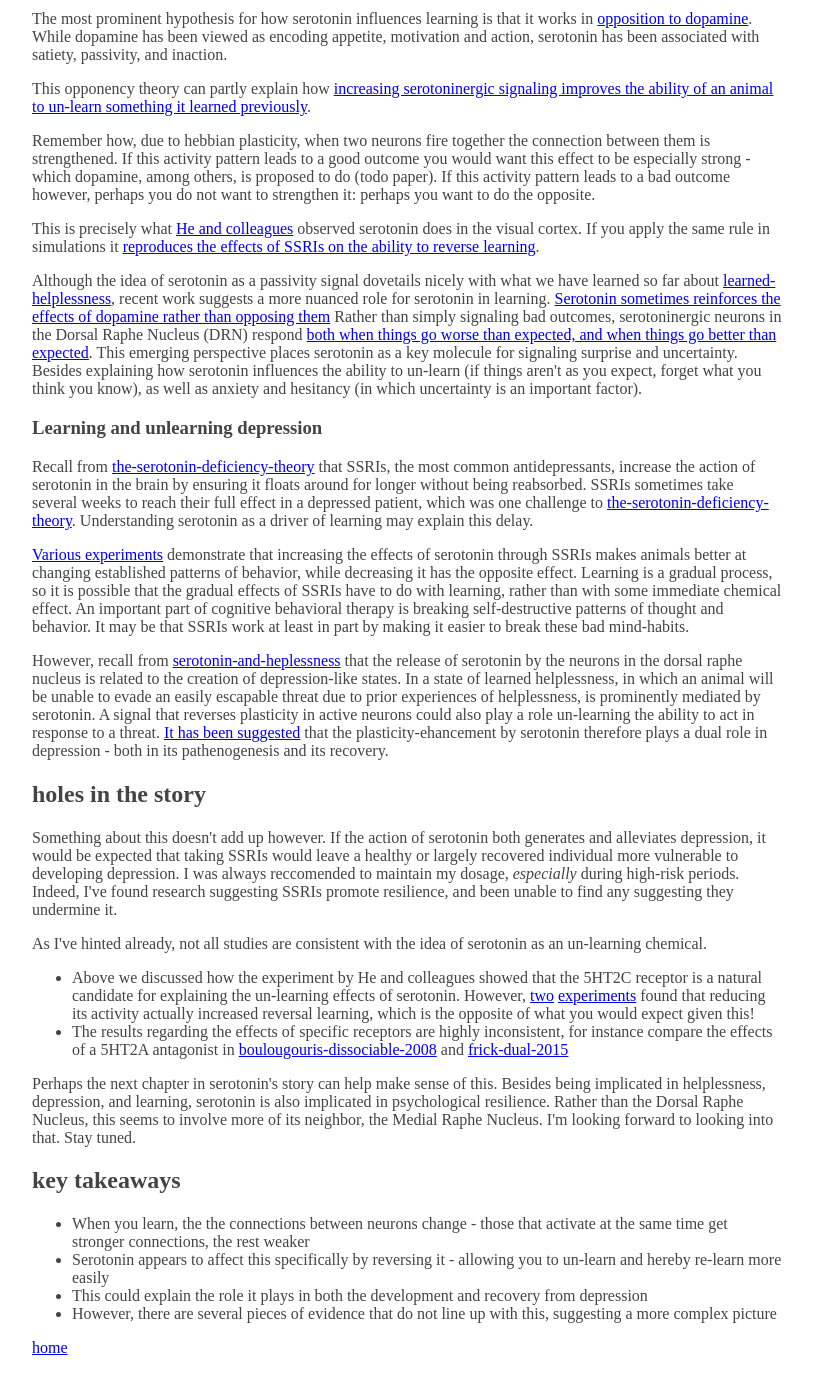
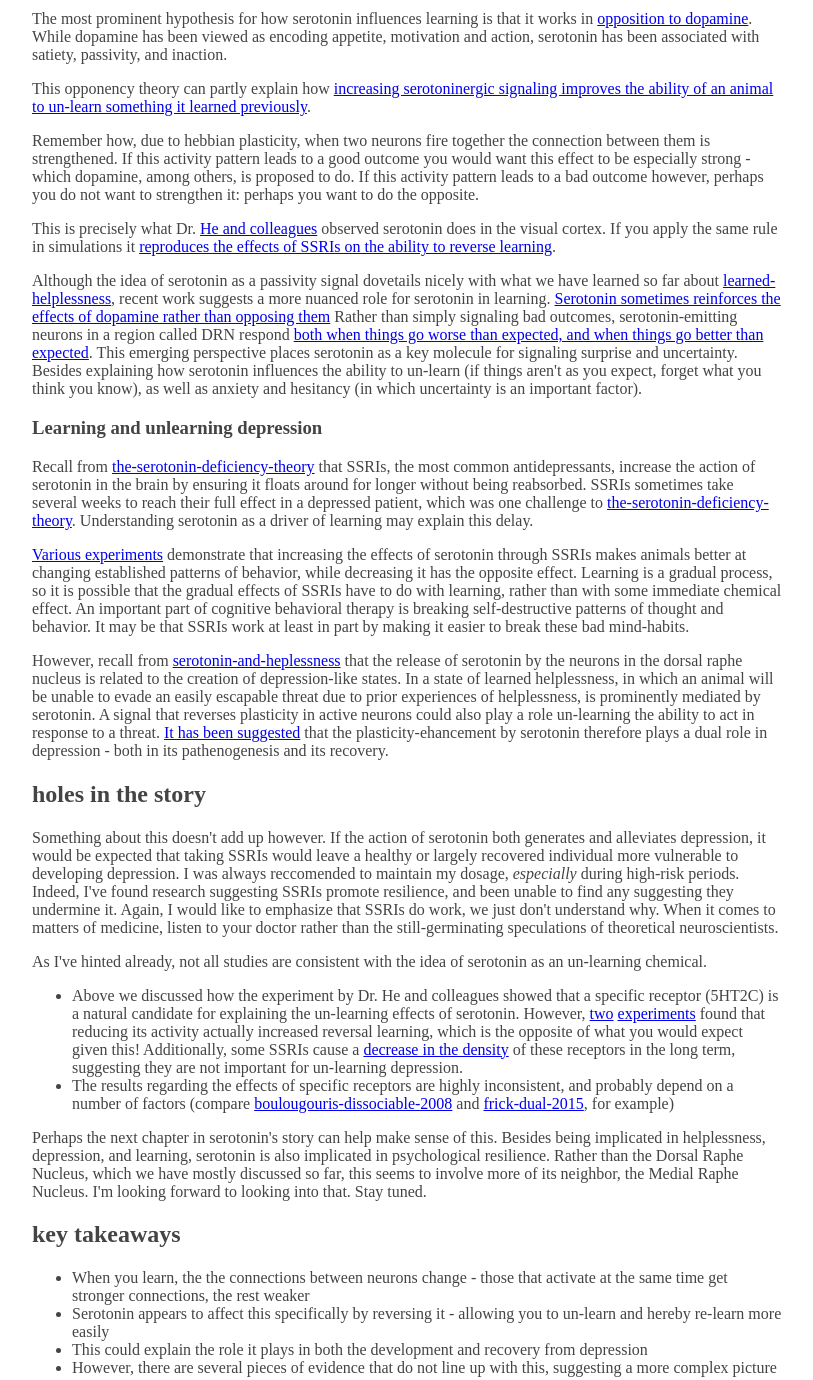
Before and after one commit to HDictus/HDictus.github.io, a plain HTML site: page 20230513113008-serotonin_and_learning.html in a window 1280 px wide. Shown: the part 1120-2500 px from the top of the page, without its empty margins (233-1046 px from the left). Drawn offline with Linux system fonts and the light colour scheme.

Commit message:
Several changes based on rereading and feedback

```diff
--- a/20230513113008-serotonin_and_learning.html
+++ b/20230513113008-serotonin_and_learning.html
@@ -3,7 +3,7 @@
 "http://www.w3.org/TR/xhtml1/DTD/xhtml1-strict.dtd">
 <html xmlns="http://www.w3.org/1999/xhtml" lang="en" xml:lang="en">
 <head>
-<!-- 2024-11-12 Di 20:51 -->
+<!-- 2024-11-23 Sa 11:13 -->
 <meta http-equiv="Content-Type" content="text/html;charset=utf-8" />
 <meta name="viewport" content="width=device-width, initial-scale=1" />
 <title>serotonin-and-learning</title>
@@ -267,7 +267,7 @@ You can see it as one neuron telling another to speak up.
 When this works - one neuron releases glutamate to another, and then that neuron releases its neurotransmitter, the connection between them tends to strengthen.
 Otherwise, it tends to weaken.
 This is often remembered as 'cells that fire together wire together', and conversely: 'fire out of sync, lose your link'.
-So the strength of the connection is affected by the presynaptic activity and the postsynaptic activity.
+So the strength of the connection is affected by the pre(before)-synaptic  activity and the post(after)-synaptic activity.
 </p>
 
 <p>
@@ -312,12 +312,12 @@ This opponency theory can partly explain how <a href="20240203094554-serotonin_s
 
 <p>
 Remember how, due to hebbian plasticity, when two neurons fire together the connection between them is strengthened.
-If this activity pattern leads to a good outcome you would want this effect to be especially strong - which dopamine, among others, is proposed to do (todo paper).
+If this activity pattern leads to a good outcome you would want this effect to be especially strong - which dopamine, among others, is proposed to do.
 If this activity pattern leads to a bad outcome however, perhaps you do not want to strengthen it: perhaps you want to do the opposite.
 </p>
 
 <p>
-This is precisely what <a href="20240720143808-he_distinct_2015.html#ID-d1b21711-da73-457c-a686-902f86fb3f36">He and colleagues</a> observed serotonin does in the visual cortex.
+This is precisely what Dr. <a href="20240720143808-he_distinct_2015.html#ID-d1b21711-da73-457c-a686-902f86fb3f36">He and colleagues</a> observed serotonin does in the visual cortex.
 If you apply the same rule in simulations it <a href="https://www.cell.com/cell-reports/fulltext/S2211-1247(22)00397-7">reproduces the effects of SSRIs on the ability to reverse learning</a>.
 </p>
 
@@ -325,7 +325,7 @@ If you apply the same rule in simulations it <a href="https://www.cell.com/cell-
 <p>
 Although the idea of serotonin as a passivity signal dovetails nicely with what we have learned so far about <a href="20240510115704-learned_helplessness.html#ID-94ac0879-77e6-4b0a-be68-7b0c9de848a6">learned-helplessness</a>, recent work suggests a more nuanced role for serotonin in learning.
 <a href="20240908130023-fischer_update_2017.html#ID-9f3f755b-5764-41ea-a709-44e2f51e1ad4">Serotonin sometimes reinforces the effects of dopamine rather than opposing them</a>
-Rather than simply signaling bad outcomes, serotoninergic neurons in the Dorsal Raphe Nucleus (DRN) respond <a href="20240809163915-matias_activity_2017.html#ID-9801d89b-3de0-4d60-b2f8-b0d9b26957d0">both when things go worse than expected, and when things go better than expected</a>.
+Rather than simply signaling bad outcomes, serotonin-emitting neurons in a region called DRN respond <a href="20240809163915-matias_activity_2017.html#ID-9801d89b-3de0-4d60-b2f8-b0d9b26957d0">both when things go worse than expected, and when things go better than expected</a>.
 This emerging perspective places serotonin as a key molecule for signaling surprise and uncertainty.
 Besides explaining how serotonin influences the ability to un-learn (if things aren't as you expect, forget what you think you know), as well as anxiety and hesitancy (in which uncertainty is an important factor).
 </p>
@@ -367,6 +367,8 @@ Something about this doesn't add up however.
 If the action of serotonin both generates and alleviates depression, it would be expected that taking SSRIs would leave a healthy or largely recovered individual more vulnerable to developing depression.
 I was always reccomended to maintain my dosage, <i>especially</i> during high-risk periods.
 Indeed, I've found research suggesting SSRIs promote resilience, and been unable to find any suggesting they undermine it.
+Again, I would like to emphasize that SSRIs do work, we just don't understand why.
+When it comes to matters of medicine, listen to your doctor rather than the still-germinating speculations of theoretical neuroscientists.
 </p>
 
 <p>
@@ -374,16 +376,18 @@ As I've hinted already, not all studies are consistent with the idea of serotoni
 </p>
 
 <ul class="org-ul">
-<li>Above we discussed how the experiment by He and colleagues showed that the 5HT2C receptor is a natural candidate for explaining the un-learning effects of serotonin.
-However, <a href="20240203102223-boulougouris_dissociable_2008.html#ID-e545e2db-f6de-4375-931b-3dc909793c03">two</a> <a href="20240203102126-boulougouris_enhancement_2010.html#ID-9ee2e52d-ff0e-4a67-b8b8-bdfb7da96607">experiments</a> found that reducing its activity actually increased reversal learning, which is the opposite of what you would expect given this!</li>
-<li>The results regarding the effects of specific receptors are highly inconsistent, for instance compare the effects of a 5HT2A antagonist in <a href="20240203102223-boulougouris_dissociable_2008.html#ID-e545e2db-f6de-4375-931b-3dc909793c03">boulougouris-dissociable-2008</a> and <a href="20240809144855-frick_dual_2015.html#ID-27d09b0a-307d-441d-898b-ccae3903f2d6">frick-dual-2015</a></li>
+<li>Above we discussed how the experiment by Dr. He and colleagues showed that a specific receptor (5HT2C) is a natural candidate for explaining the un-learning effects of serotonin.
+However, <a href="20240203102223-boulougouris_dissociable_2008.html#ID-e545e2db-f6de-4375-931b-3dc909793c03">two</a> <a href="20240203102126-boulougouris_enhancement_2010.html#ID-9ee2e52d-ff0e-4a67-b8b8-bdfb7da96607">experiments</a> found that reducing its activity actually increased reversal learning, which is the opposite of what you would expect given this!
+Additionally, some SSRIs cause a <a href="https://karger.com/nps/article-abstract/63/3/160/233469/Antidepressant-Treatments-Change-5-HT2C-Receptor?redirectedFrom=fulltext">decrease in the density</a> of these receptors in the long term, suggesting they are not important for un-learning depression.</li>
+<li>The results regarding the effects of specific receptors are highly inconsistent, and probably depend on a number of factors (compare <a href="20240203102223-boulougouris_dissociable_2008.html#ID-e545e2db-f6de-4375-931b-3dc909793c03">boulougouris-dissociable-2008</a> and <a href="20240809144855-frick_dual_2015.html#ID-27d09b0a-307d-441d-898b-ccae3903f2d6">frick-dual-2015</a>, for example)</li>
 </ul>
+
 
 
 <p>
 Perhaps the next chapter in serotonin's story can help make sense of this.
 Besides being implicated in helplessness, depression, and learning, serotonin is also implicated in psychological resilience.
-Rather than the Dorsal Raphe Nucleus, this seems to involve more of its neighbor, the Medial Raphe Nucleus.
+Rather than the Dorsal Raphe Nucleus, which we have mostly discussed so far, this seems to involve more of its neighbor, the Medial Raphe Nucleus.
 I'm looking forward to looking into that.
 Stay tuned.
 </p>
```
Also changed, not shown: 20230301082956-the_serotonin_deficiency_theory.html (+6 -1 lines), 20230301083111-serotonin_and_heplessness.html (+2 -2 lines), index.html (+2 -1 lines), 4 other files.
